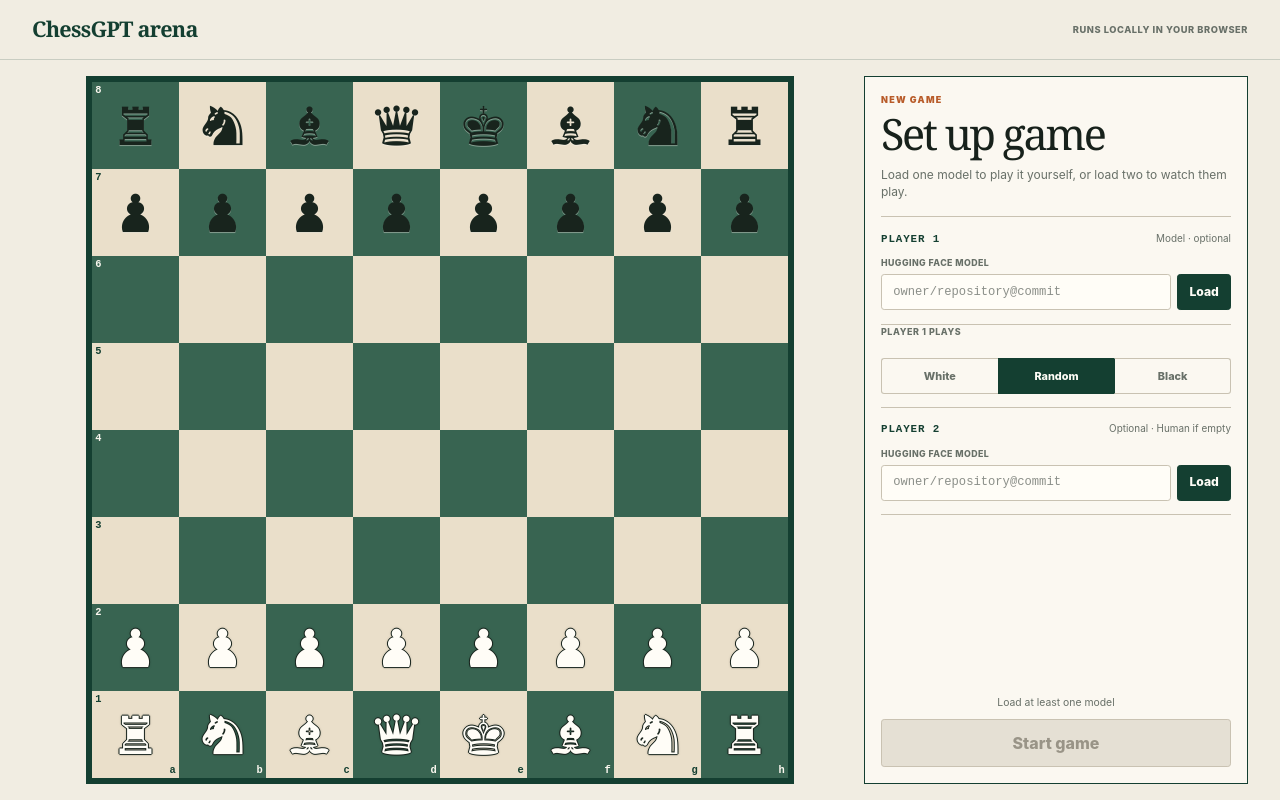
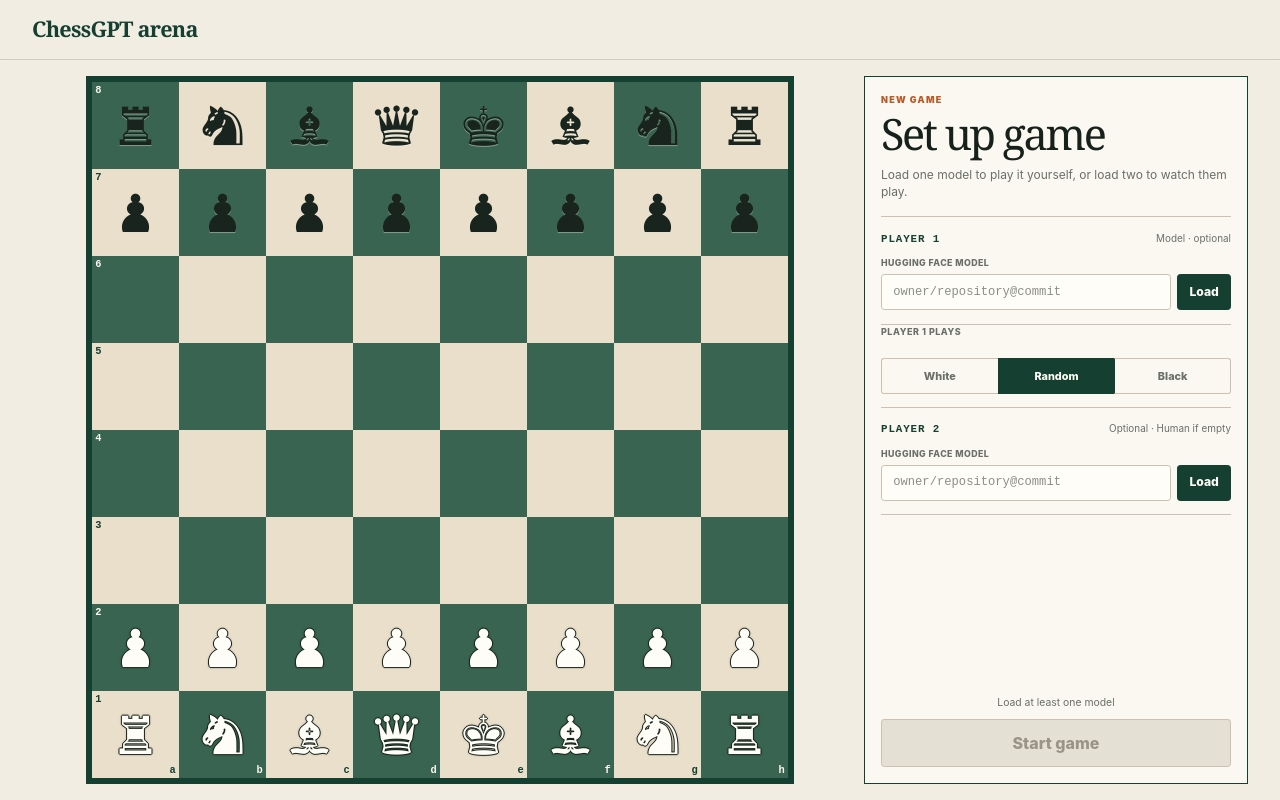
Before and after one commit to peterwooden/chess-gpt, a Next.js app in the folder site/: page /arena in a window 1280 px wide. Built offline with nearby package versions, Linux system fonts and the light colour scheme.

Commit message:
Remove redundant arena subtitle

```diff
--- a/site/app/arena/arena-client.tsx
+++ b/site/app/arena/arena-client.tsx
@@ -488,7 +488,6 @@
     <main className="arena-page arena-page-v2">
       <nav className="arena-nav" aria-label="Arena navigation">
         <Link href="/" className="arena-title">ChessGPT arena</Link>
-        <span>Runs locally in your browser</span>
       </nav>
 
       <section className="arena-workspace" aria-label="Chess arena">
--- a/site/app/globals.css
+++ b/site/app/globals.css
@@ -562,7 +562,6 @@
   letter-spacing: -0.035em;
   text-decoration: none;
 }
-.arena-page-v2 .arena-nav > span { font-size: 0.58rem; }
 .arena-workspace {
   display: grid;
   grid-column: 1;
```
